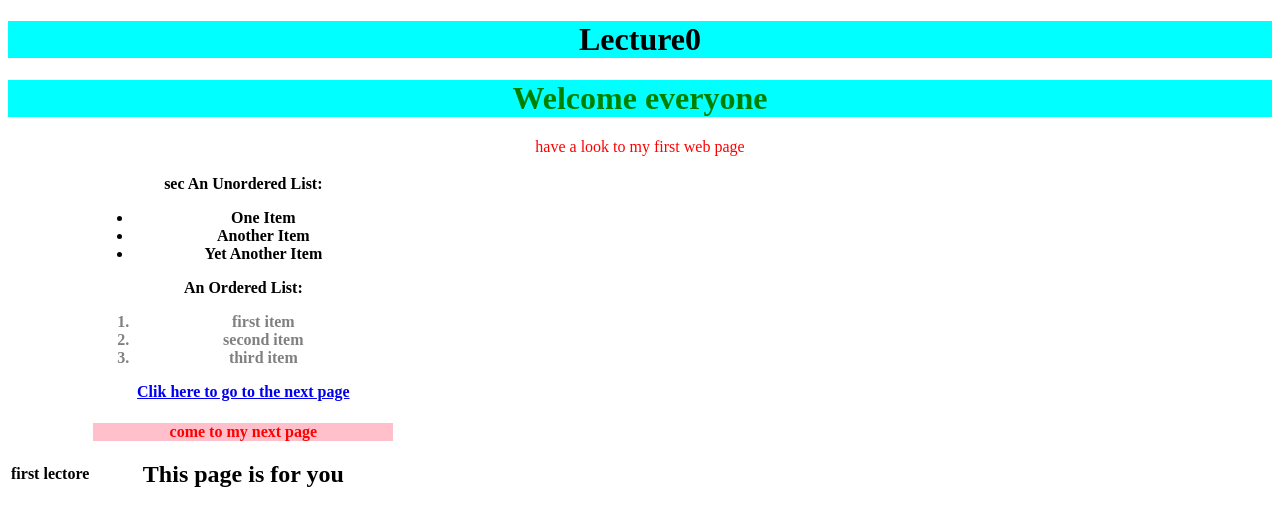
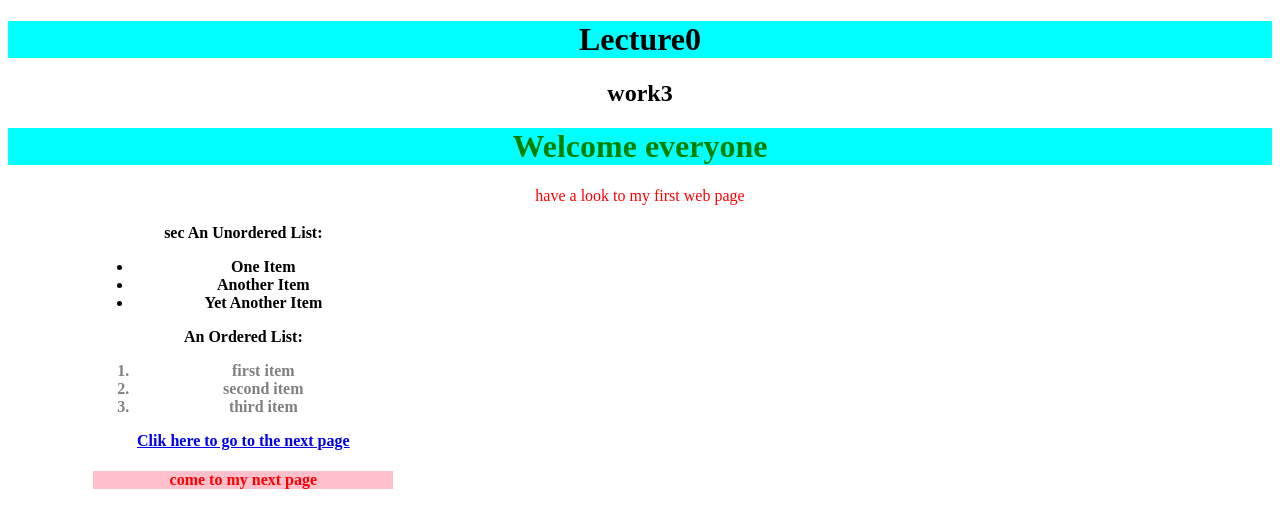
Before and after one commit to adnanaaq/project000, a plain HTML site: page hello.html in a window 1280 px wide. Shown: the top 505 px of the page. Drawn offline with Linux system fonts and the light colour scheme.

Commit message:
Update hello.html

```diff
--- a/hello.html
+++ b/hello.html
@@ -6,6 +6,7 @@
       </head>
       <body>
         <h1>Lecture0</h1>
+          <h2> work3</h2>
         <h1 id="my_h1_tag">Welcome everyone</h1>
         <p id="my_p_tag">have a look to my first web page</p>
         <table>
```
